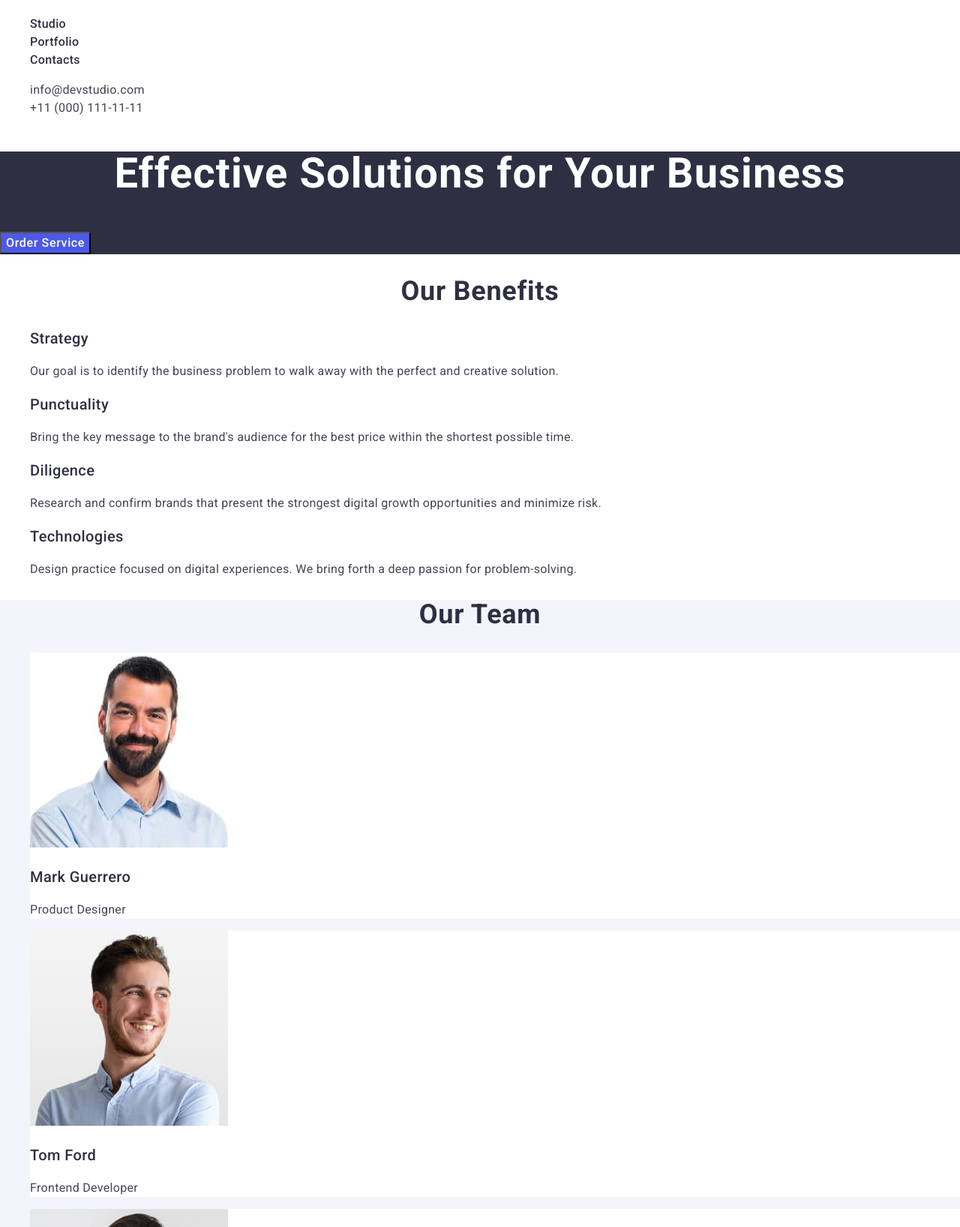
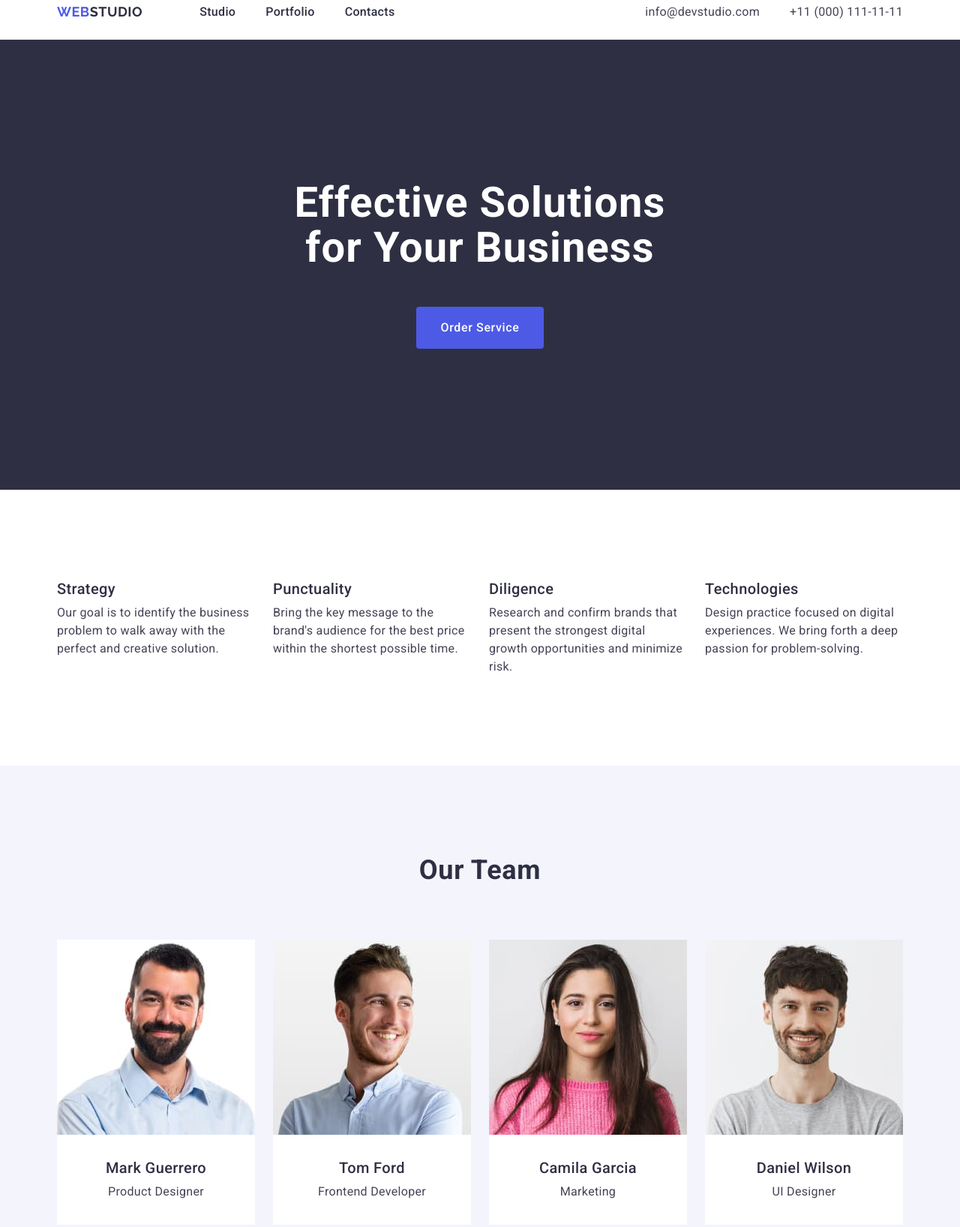
Before and after one commit to DariaYurko/goit-markup-hw-05, a plain HTML site: page index.html in a window 1280 px wide. Shown: the part 20-1656 px from the top of the page at 75% size. Drawn offline with nearby package versions, Linux system fonts and the light colour scheme.

Commit message:
Add flex-boxing to containers

```diff
--- a/css/style.css
+++ b/css/style.css
@@ -1,9 +1,38 @@
-/* Global styles */
-*,
-*::after,
-*::before {
-   box-sizing: border-box;
+/* =================== GLOBAL STYLES =======================*/
+h1,
+h2,
+h3,
+h4,
+h5,
+h6,
+p {
+	margin-top: 0;
+	margin-bottom: 0;
 }
+
+ul,
+ol {
+   list-style-type: none;
+	margin-top: 0;
+	margin-bottom: 0;
+	padding-left: 0;
+}
+
+img {
+   display: block;
+   max-width: 100%;
+   height: auto;
+}
+
+a {
+   text-decoration: none;
+}
+
+button {
+   cursor: pointer;
+   border: none;
+}
+
 
 body {
    font-family: "Roboto", sans-serif;
@@ -11,92 +40,32 @@ body {
    background-color: #ffffff;
    line-height: 1.5;
    letter-spacing: 0.02em;
+/*
+   overflow-x: hidden; */
 }
 
-a {
-   text-decoration: none;
+.container {
+   max-width: 1158px;
+   margin: 0 auto;
+   padding-left: 15px;
+   padding-right: 15px;
 }
 
-ul,
-ol {
-   list-style-type: none;
-}
-
-
-
-/* header */
-.logo {
-   font-family: "Raleway", sans-serif;
-   font-weight: 700;
-   font-size: 18px;
-   line-height: 1.17;
-   letter-spacing: 0.03em;
-   text-transform: uppercase;
-   color: #4d5ae5;
-}
-
-.header__logo {
-   color: #2e2f42;
-}
-
-.nav__link {
-   font-weight: 500;
-   letter-spacing: 0.02em;
-   color: #2e2f42;
-}
-
-.nav__link:hover,
-.nav__link:focus {
-   color: #404bbf;
-}
-
-.nav__link:active {
-   text-decoration: underline;
-}
-
-.address {
-   font-style: normal;
-}
-
-.address__link {
-   color: currentColor;
-}
-
-.address__link:hover,
-.address__link:focus {
-   color: #404bbf;
-}
-
-
-.order,
+.hero,
 .footer {
    background: #2e2f42;
 }
 
-.title {
+.section-title {
    font-weight: 700;
-   font-size: 56px;
-   line-height: 1.07;
+   font-size: 36px;
+   line-height: 1.11;
    letter-spacing: 0.02em;
+   text-transform: capitalize;
    text-align: center;
-   color: #fff;
-}
+   color: #2e2f42;
 
-.button {
-   font-family: "Roboto", sans-serif;
-   background: #4d5ae5;
-   cursor: pointer;
-
-   font-weight: 500;
-   font-size: 16px;
-   line-height: 1.5;
-   letter-spacing: 0.04em;
-   color: #fff;
-}
-
-.button:hover,
-.button:focus {
-   background: #404bbf;
+   margin-bottom: 72px;
 }
 
 
@@ -119,18 +88,245 @@ ol {
    letter-spacing: 0.02em;
    color: #2e2f42;
 }
+/* =================== /GLOBAL STYLES =======================*/
 
+
+
+/*================= HEADER =================*/
+.header {
+   padding: 24px 0;
+   border-bottom: 1px solid #e7e9fc;
+}
+
+.header .container {
+   display: flex;
+   justify-content: space-between;
+}
+
+.nav {
+   display: flex;
+   align-items: center;
+   gap: 76px;
+}
+
+.logo {
+   font-family: "Raleway", sans-serif;
+   font-weight: 700;
+   font-size: 18px;
+   line-height: 1.17;
+   letter-spacing: 0.03em;
+   text-transform: uppercase;
+   color: #4d5ae5;
+}
+
+.header__logo_color {
+   color: #2e2f42;
+}
+
+.nav__list {
+   display: flex;
+   gap: 40px;
+}
+
+.nav__link {
+   font-weight: 500;
+   letter-spacing: 0.02em;
+   color: #2e2f42;
+
+   padding: 24px 0;
+}
+
+.nav__link:hover,
+.nav__link:focus {
+   color: #404bbf;
+}
+
+.nav__link:active {
+   text-decoration: underline;
+}
+
+.address {
+   font-style: normal;
+}
+
+.address__list {
+   display: flex;
+   gap: 40px;
+}
+
+.address__link {
+   color: currentColor;
+}
+
+.address__link:hover,
+.address__link:focus {
+   color: #404bbf;
+}
+/*================= /HEADER =================*/
+
+
+
+/* ================= HERO ========= */
+.hero {
+   padding: 188px 0;
+}
+
+/* .container_flex {
+   display: flex;
+   flex-direction: column;
+   align-items: center;
+   gap: 48px;
+} */
+
+.title {
+   font-weight: 700;
+   font-size: 56px;
+   line-height: 1.07;
+   letter-spacing: 0.02em;
+   color: #ffffff;
+   text-align: center;
+
+   max-width: 496px;
+   margin: 0 auto;
+   margin-bottom: 48px;
+}
+
+.button {
+   font-family: "Roboto", sans-serif;
+   background: #4d5ae5;
+   font-weight: 500;
+   font-size: 16px;
+   line-height: 1.5;
+   letter-spacing: 0.04em;
+   color: #ffffff;
+
+   padding: 16px 32px;
+   border-radius: 4px;
+   display: block;
+   margin: 0 auto;
+}
+
+.button:hover,
+.button:focus {
+   background: #404bbf;
+}
+/* ================= /HERO ========= */
+
+
+
+/*================== STRATEGY ========*/
+.strategy {
+   padding: 120px 0;
+}
+
+.visually-hidden {
+  position: absolute;
+  width: 1px;
+  height: 1px;
+  margin: -1px;
+  border: 0;
+  padding: 0;
+  white-space: nowrap;
+  clip-path: inset(100%);
+  clip: rect(0 0 0 0);
+  overflow: hidden;
+}
+
+.strategy__list {
+   display: flex;
+   gap: 24px;
+}
+
+.strategy__item {
+   flex-basis: calc((100% - 3 * 24px) / 4);
+}
+
+.strategy__title {
+   margin-bottom: 8px;
+}
+/*================ /STRATEGY ========*/
+
+
+
+/* =============== TEAM ============ */
 .team {
    background-color: #f4f4fd;
+   padding: 120px 0;;
+}
+
+.team__list {
+   display: flex;
+   gap: 24px;
 }
 
 .card-team {
    background-color: #ffffff;
+   flex-basis: calc((100% - 3 * 24px) / 4)
 }
 
-.footer__logo {
+.card-team__info {
+   padding: 32px 16px;
+   text-align: center;
+}
+
+.card-team__name {
+   margin-bottom: 8px;
+}
+/*================ /TEAM ============= */
+
+
+
+/* =============== PORTFOLIO ========= */
+.portfolio {
+   padding: 120px 0;
+
+}
+
+.portfolio__list {
+   display: flex;
+   flex-wrap: wrap;
+   row-gap: 48px;
+   column-gap: 24px;
+}
+
+.card-portfolio {
+   width: calc((100% - 24px * 2) / 3);
+}
+
+.card-portfolio__info {
+   padding: 32px 16px;
+   border: 1px solid #e7e9fc;
+   border-top: none;
+}
+
+.card-portfolio__title {
+   margin-bottom: 8px;
+}
+/* =============== /PORTFOLIO ========= */
+
+
+
+/* =============== FOOTER ============== */
+.footer {
+   padding: 100px 0;
+}
+
+.footer .logo {
+   display: inline-block;
+   margin-bottom: 16px;
+}
+
+.footer__logo_color {
    color: #f4f4fd;
 }
+
 .footer__text {
    color: #f4f4fd;
+   max-width: 264px;
 }
+/* ============== /FOOTER ============== */
+
+
+
+/* ========== PRACTICE ========== */
+/* ========== /PRACTICE ========== */
--- a/index.html
+++ b/index.html
@@ -5,47 +5,55 @@
       <meta name="description" content="Information about our web studio">
       <meta name="viewport" content="width=device-width, initial-scale=1.0">
 
-      <!-- Підключений нормалізатор стилів modern-normalize. -->
-      <link rel="stylesheet" href="node_modules/modern-normalize/modern-normalize.css">
+      <!-- Modern-normalize. -->
+      <link rel="stylesheet" href="https://cdnjs.cloudflare.com/ajax/libs/modern-normalize/2.0.0/modern-normalize.css">
 
+      <!-- Fonts -->
       <link rel="preconnect" href="https://fonts.googleapis.com">
       <link rel="preconnect" href="https://fonts.gstatic.com" crossorigin>
       <link href="https://fonts.googleapis.com/css2?family=Raleway:wght@700&family=Roboto:wght@400;500;700&display=swap" rel="stylesheet">
 
+      <!-- Styles -->
       <link rel="stylesheet" href="./css/style.css">
       <title>Webstudio</title>
    </head>
    <body>
+
       <header class="header">
+         <div class="container">
             <nav class="nav">
-            <a class="logo" href="./index.html">Web<span class="header__logo">Studio</span></a>
+               <a class="logo" href="./index.html">Web<span class="header__logo_color">Studio</span></a>
                <ul class="nav__list">
                   <li class="nav__item"><a class="nav__link" href="./index.html">Studio</a></li>
                   <li class="nav__item"><a class="nav__link" href="">Portfolio</a></li>
                   <li class="nav__item"><a class="nav__link" href="">Contacts</a></li>
                </ul>
             </nav>
-
             <address class="address">
                <ul class="address__list">
                   <li class="address__item"><a class="address__link" href="mailto:info@devstudio.com">info@devstudio.com</a></li>
                   <li class="address__item"><a class="address__link" href="tel:+110001111111">+11 (000) 111-11-11</a></li>
                </ul>
             </address>
+         </div>
       </header>
-
 
       <main class="main">
          <!-- Main section -->
-         <section class="order">
+
+         <section class="hero">
+            <div class="container">
                <h1 class="title">Effective Solutions for Your Business</h1>
                <button class="button" type="button">Order Service</button>
+            </div>
          </section>
 
-         <!-- Strategy -->
 
+
+         <!-- STRATEGY -->
          <section class="strategy">
-            <h2 class="section-title">Our benefits</h2>
+            <div class="container">
+               <h2 class="visually-hidden">Our strategy</h2>
                <ul class="strategy__list">
                   <li class="strategy__item">
                      <h3 class="strategy__title">Strategy</h3>
@@ -64,81 +72,106 @@
                      <p class="strategy__text">Design practice focused on digital experiences. We bring forth a deep passion for problem-solving.</p>
                   </li>
                </ul>
+            </div>
          </section>
 
-         <!-- Our Team -->
-
+         <!-- OUR TEAM -->
          <section class="team">
-            <h2 class="section-title">Our Team</h2>
-
+            <div class="container">
+               <h2 class="section-title">Our team</h2>
                <ul class="team__list">
                   <li class="card-team">
                      <img class="card-team__avatar" src="./images/team/mark-guerrero.jpg" alt="Photo of Mark Guerrero" width="264" height="260">
+                     <div class="card-team__info">
                         <h3 class="card-team__name">Mark Guerrero</h3>
                         <p class="card-team__position">Product Designer</p>
+                     </div>
                   </li>
                   <li class="card-team">
                      <img class="card-team__avatar" src="./images/team/tom-ford.jpg" alt="Photo of Tom Ford" width="264" height="260">
+                     <div class="card-team__info">
                         <h3 class="card-team__name">Tom Ford</h3>
                         <p class="card-team__position">Frontend Developer</p>
+                     </div>
                   </li>
                   <li class="card-team">
                      <img class="card-team__avatar" src="./images/team/camila-garcia.jpg" alt="Photo of Camila Garcia" width="264" height="260">
+                     <div class="card-team__info">
                         <h3 class="card-team__name">Camila Garcia</h3>
                         <p class="card-team__position">Marketing</p>
+                     </div>
                   </li>
                   <li class="card-team">
                      <img class="card-team__avatar" src="./images/team/daniel-wilson.jpg" alt="Photo of Daniel Wilson" width="264" height="260">
+                     <div class="card-team__info">
                         <h3 class="card-team__name">Daniel Wilson</h3>
                         <p class="card-team__position">UI Designer</p>
+                     </div>
                   </li>
                </ul>
+            </div>
          </section>
 
-         <!-- Our Portfolio -->
-
+         <!-- OUR PORTFOLIO -->
          <section class="portfolio">
-            <h2 class="section-title">Our Portfolio</h2>
+            <div class="container">
+               <h2 class="section-title">Our portfolio</h2>
                <ul class="portfolio__list">
                   <li class="card-portfolio">
                      <img class="card-portfolio__img" src="./images/portfolio/banking-app.jpg" alt="Banking App" width="360" height="300">
+                     <div class="card-portfolio__info">
                         <h3 class="card-portfolio__title">Banking App</h3>
                         <p class="card-portfolio__text">App</p>
+                     </div>
                   </li>
                   <li class="card-portfolio">
                      <img class="card-portfolio__img" src="./images/portfolio/cashless-payment.jpg" alt="Cashless Payment" width="360" height="300">
+                     <div class="card-portfolio__info">
                         <h3 class="card-portfolio__title">Cashless Payment</h3>
                         <p class="card-portfolio__text">Marketing</p>
+                     </div>
                   </li>
                   <li class="card-portfolio">
                      <img class="card-portfolio__img" src="./images/portfolio/meditation-app.jpg" alt="Meditation App" width="360" height="300">
+                     <div class="card-portfolio__info">
                         <h3 class="card-portfolio__title">Meditation App</h3>
                         <p class="card-portfolio__text">App</p>
+                     </div>
                   </li>
                   <li class="card-portfolio">
                      <img class="card-portfolio__img" src="./images/portfolio/taxi-service.jpg" alt="Taxi Service" width="360" height="300">
+                     <div class="card-portfolio__info">
                         <h3 class="card-portfolio__title">Taxi Service</h3>
                         <p class="card-portfolio__text">Marketing</p>
+                     </div>
                   </li>
                   <li class="card-portfolio">
                      <img class="card-portfolio__img" src="./images/portfolio/screen-illustrations.jpg" alt="Screen Illustrations" width="360" height="300">
+                     <div class="card-portfolio__info">
                         <h3 class="card-portfolio__title">Screen Illustrations</h3>
                         <p class="card-portfolio__text">Design</p>
+                     </div>
                   </li>
                   <li class="card-portfolio">
                      <img class="card-portfolio__img" src="./images/portfolio/online-courses.jpg" alt="Online Courses" width="360" height="300">
+                     <div class="card-portfolio__info">
                         <h3 class="card-portfolio__title">Online Courses</h3>
                         <p class="card-portfolio__text">Marketing</p>
+                     </div>
                   </li>
                </ul>
+            </div>
          </section>
       </main>
 
       <footer class="footer">
-         <a class="logo" href="./index.html">Web<span class="footer__logo">Studio</span></a>
+         <div class="container">
+            <a class="logo" href="./index.html">Web<span class="footer__logo_color">Studio</span></a>
             <p class="footer__text">
                Increase the flow of customers and sales for your business with digital marketing & growth solutions.
             </p>
+         </div>
       </footer>
+
    </body>
 </html>
```
Also changed, not shown: images/portfolio/meditation-app.jpg. Lines whose indentation alone changed are shown as unchanged.
